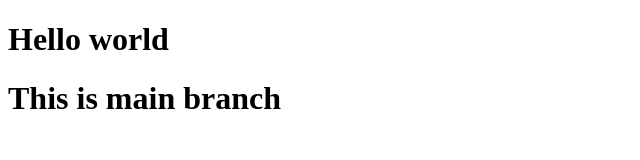
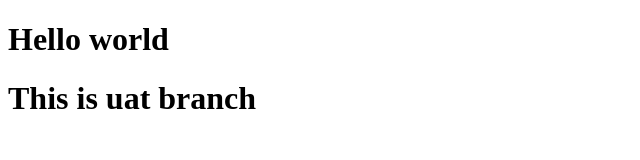
Before and after one commit to jksonar/plane_html_index, a plain HTML site: page index.html in a window 1280 px wide. Shown: the whole page, without its empty margins (0-640 px from the left). Drawn offline with Linux system fonts and the light colour scheme.

Commit message:
uat index file change

```diff
--- a/index.html
+++ b/index.html
@@ -7,6 +7,6 @@
 </head>
 <body>
     <h1> Hello world </h1>
-    <h1> This is<strong> main</strong> branch</h1>
+    <h1> This is<strong> uat</strong> branch</h1>
 </body>
 </html>
```
